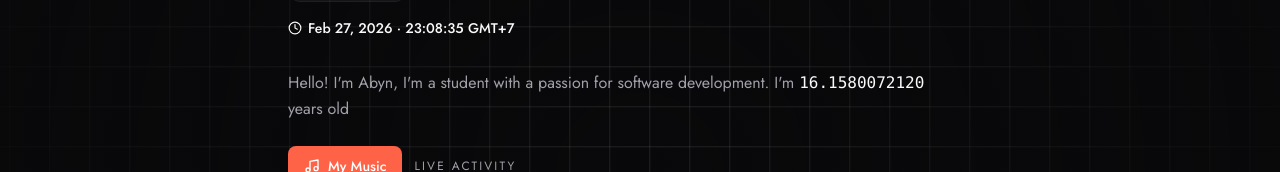
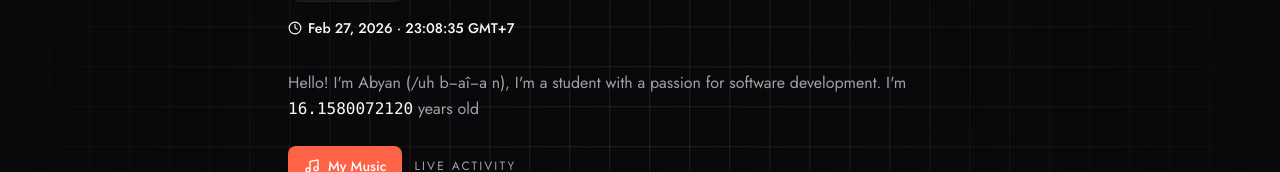
Before and after one commit to abyn365/abyndotxyz, a Next.js app: page / in a window 1280 px wide. Shown: the part 223-395 px from the top of the page. Built offline with nearby package versions, Linux system fonts and the light colour scheme; no server answers; the database is empty.

Commit message:
Update bio with correct name pronunciation

```diff
--- a/pages/index.tsx
+++ b/pages/index.tsx
@@ -185,7 +185,7 @@ export default function Home() {
 
             {/* Bio */}
             <p className="text-[var(--text-secondary)] leading-relaxed max-w-2xl mb-6">
-              Hello! I'm Abyn, I'm a student with a passion for software development. I'm <span ref={ageRef} className="font-mono font-medium text-[var(--text-primary)]"></span> years old
+              Hello! I'm Abyan (/uh b−aî−a n), I'm a student with a passion for software development. I'm <span ref={ageRef} className="font-mono font-medium text-[var(--text-primary)]"></span> years old
             </p>
 
             {/* Music + live activity */}
```
